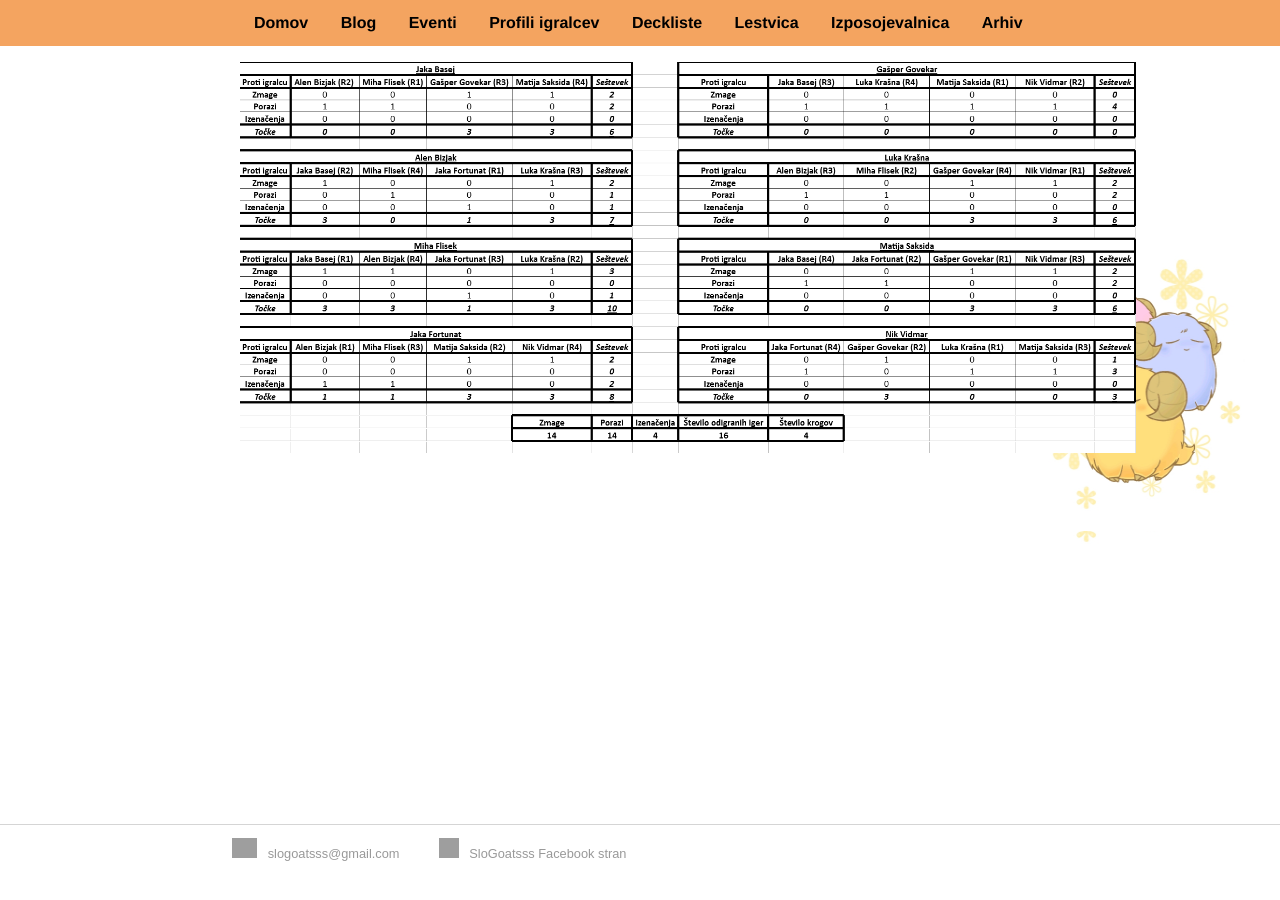
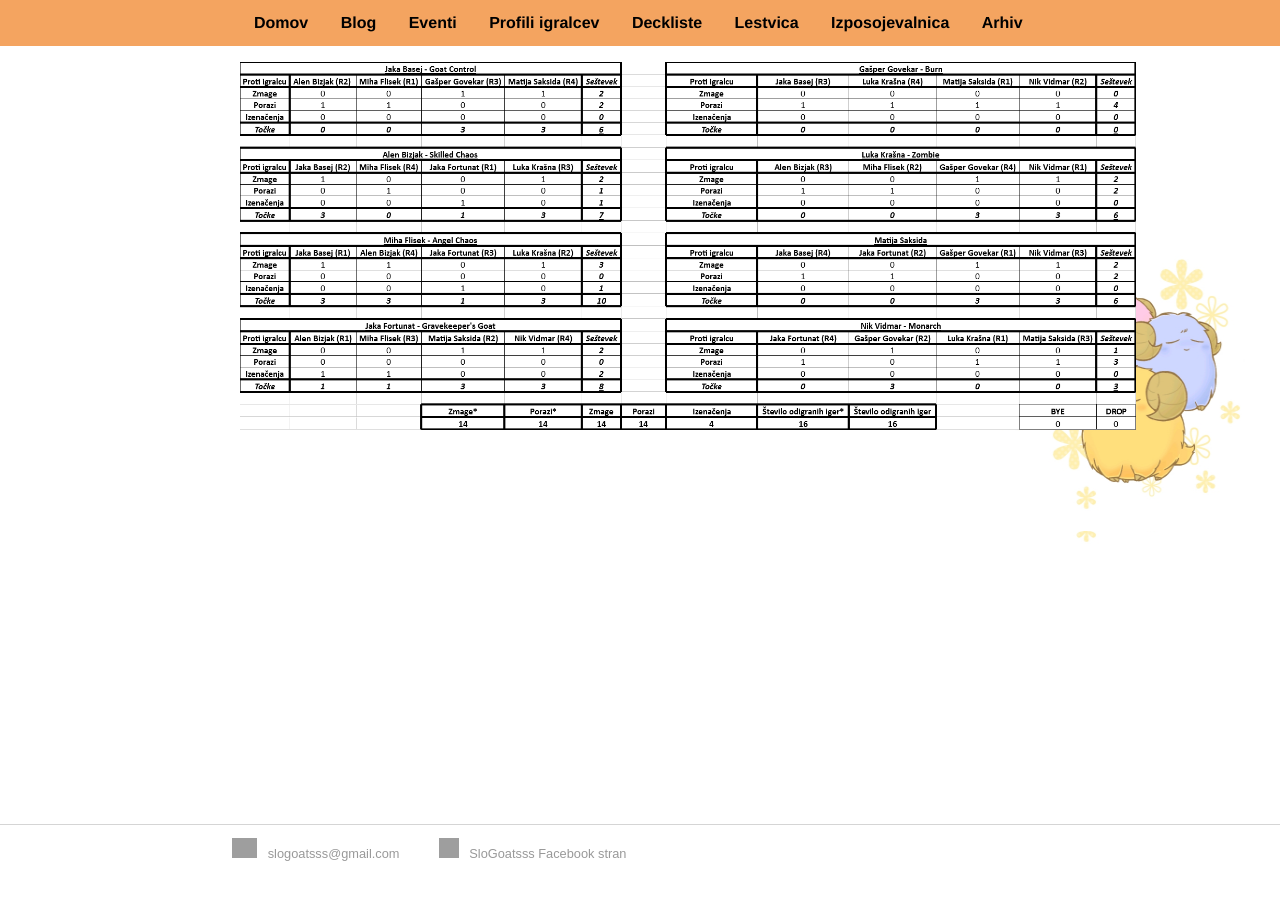
Before and after one commit to slogoatsss/slogoatsss.github.io, a Jekyll site: the page built from eventi/statistika/20180921/index.html, in a window 1280 px wide. Built offline with Jekyll 4.4.1, drawn with Linux system fonts in a browser that asks for light colours; nearby versions of some CDN libraries; library files that are not in the unit come from our copies; grey boxes are pictures that could not be loaded.

Commit message:
Update index.html

```diff
--- a/eventi/statistika/20180921/index.html
+++ b/eventi/statistika/20180921/index.html
@@ -2,4 +2,4 @@
 layout: default
 title: Statistika
 ---
-<img src="21.9.2018.png" alt="statistika" id="autosizeImage">
+<img src="statistika1.png" alt="statistika" id="autosizeImage">
```
